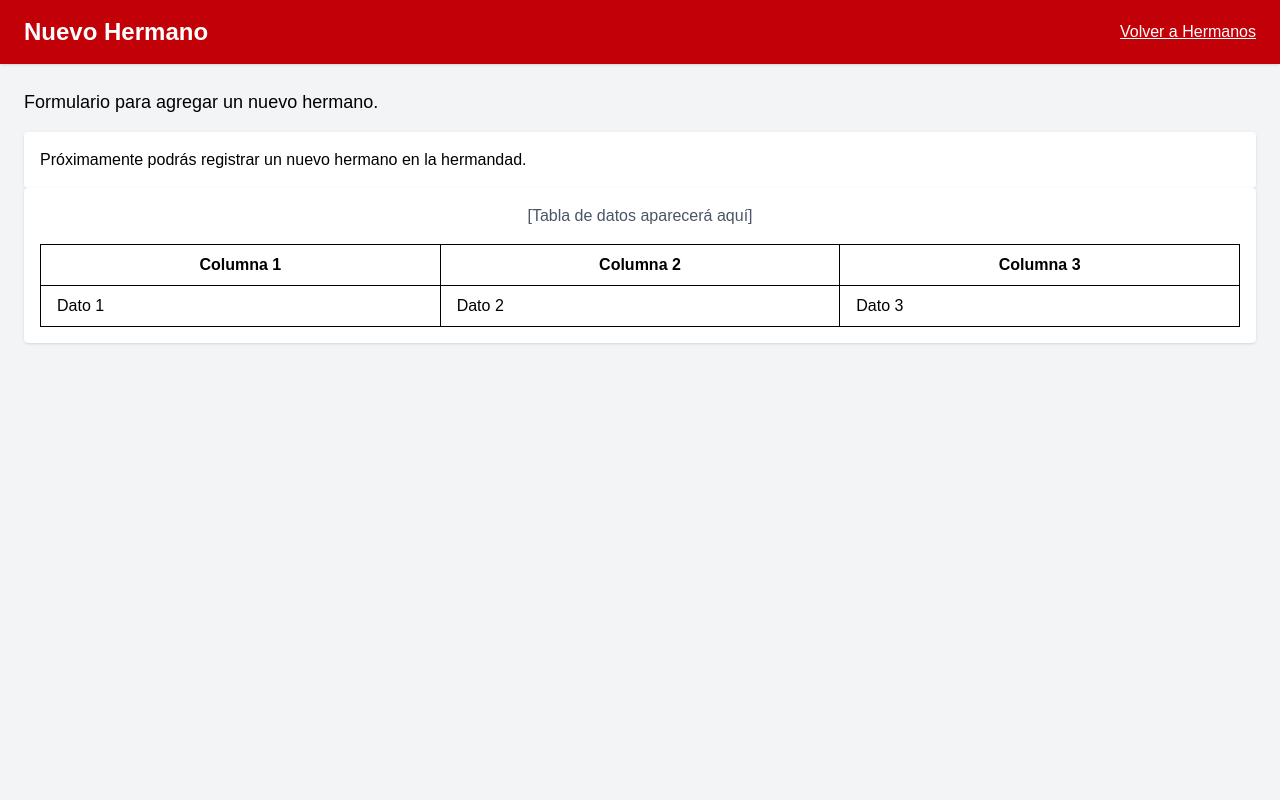
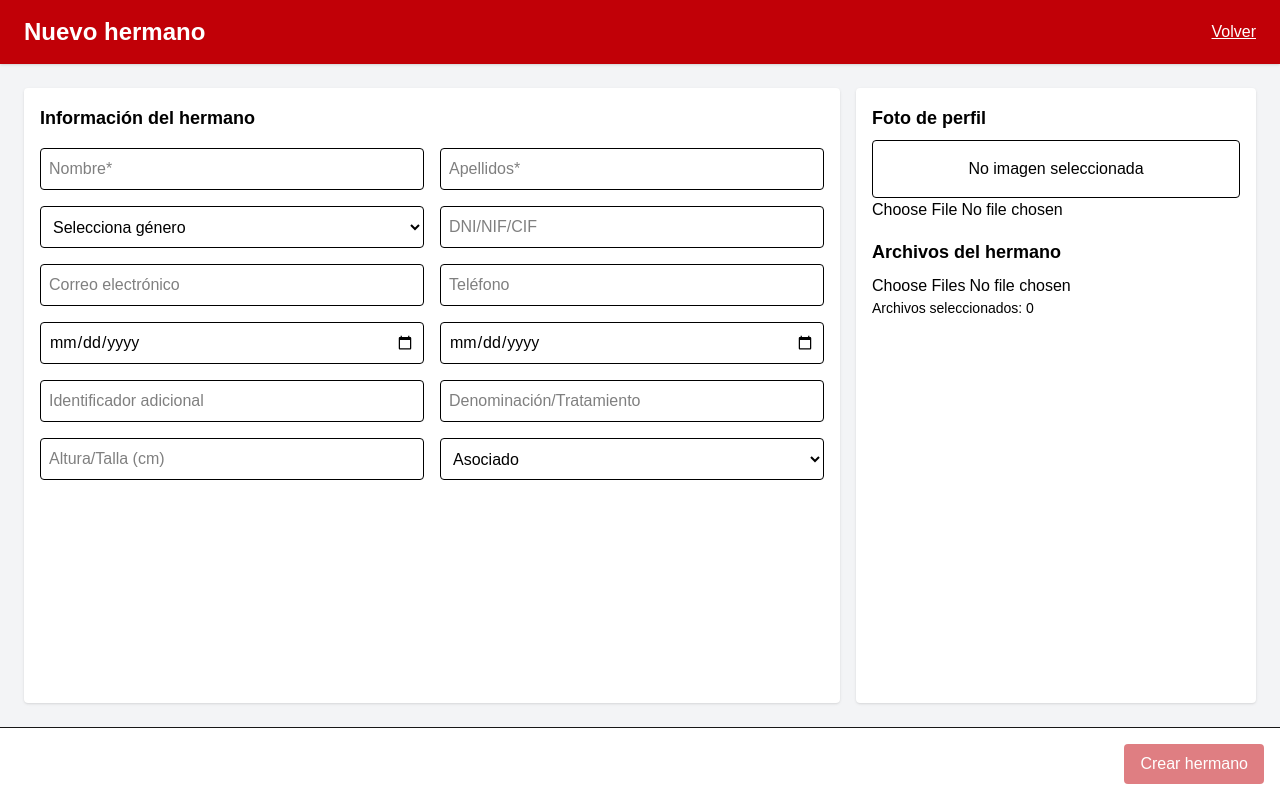
Before and after one commit to davdelpal1/HermandAPP, a Next.js app in the folder apps/web/: page /hermanos/nuevo in a window 1280 px wide. Built offline with nearby package versions, Linux system fonts and the light colour scheme.

Commit message:
Añadiendo creación de hermanos

```diff
--- a/apps/web/src/pages/hermanos/listado.tsx
+++ b/apps/web/src/pages/hermanos/listado.tsx
@@ -1,8 +1,44 @@
-import React from 'react';
+import React, { useEffect, useState } from 'react';
 import Link from 'next/link';
-import TablePlaceholder from '../../components/TablePlaceholder';
+import { collection, getDocs, query, orderBy } from 'firebase/firestore';
+import { db } from '../../lib/firebase';
 
-export default function ListadoPage() {
+interface Hermano {
+  id: string;
+  name: string;
+  email: string;
+  phone?: string;
+}
+
+export default function ListadoHermano() {
+  const [hermanos, setHermanos] = useState<Hermano[]>([]);
+  const [loading, setLoading] = useState(true);
+
+  useEffect(() => {
+    const fetchHermanos = async () => {
+      try {
+        const q = query(collection(db, 'hermanos'), orderBy('createdAt', 'desc'));
+        const querySnapshot = await getDocs(q);
+        const hermanosData: Hermano[] = [];
+        querySnapshot.forEach(doc => {
+          const data = doc.data();
+          hermanosData.push({
+            id: doc.id,
+            name: data.name,
+            email: data.email,
+            phone: data.phone
+          });
+        });
+        setHermanos(hermanosData);
+      } catch (error) {
+        console.error('Error al obtener hermanos:', error);
+      } finally {
+        setLoading(false);
+      }
+    };
+    fetchHermanos();
+  }, []);
+
   return (
     <div className="flex flex-col h-screen bg-gray-100">
       <header className="bg-red-700 text-white px-6 py-4 shadow flex items-center justify-between">
@@ -10,12 +46,28 @@ export default function ListadoPage() {
         <Link href="/hermanos" className="text-white underline">Volver a Hermanos</Link>
       </header>
       <main className="flex-1 p-6">
-        <p className="text-lg text-black">Aquí se mostrará un listado completo de los hermanos registrados en la hermandad.</p>
-        {/* Placeholder de tabla */}
-        <div className="mt-4 bg-white text-black rounded shadow p-4">
-          <p>Próximamente se mostrará una tabla con datos de los hermanos.</p>
-        </div>
-        <TablePlaceholder />
+        {loading ? (
+          <p>Cargando...</p>
+        ) : (
+          <table className="table-auto w-full bg-white rounded shadow">
+            <thead>
+              <tr>
+                <th className="border px-4 py-2">Nombre</th>
+                <th className="border px-4 py-2">Correo</th>
+                <th className="border px-4 py-2">Teléfono</th>
+              </tr>
+            </thead>
+            <tbody>
+              {hermanos.map(h => (
+                <tr key={h.id}>
+                  <td className="border px-4 py-2">{h.name}</td>
+                  <td className="border px-4 py-2">{h.email}</td>
+                  <td className="border px-4 py-2">{h.phone || '-'}</td>
+                </tr>
+              ))}
+            </tbody>
+          </table>
+        )}
       </main>
     </div>
   );
--- a/apps/web/src/pages/hermanos/nuevo.tsx
+++ b/apps/web/src/pages/hermanos/nuevo.tsx
@@ -1,21 +1,180 @@
-import React from 'react';
+import React, { useEffect, useState } from 'react';
 import Link from 'next/link';
-import TablePlaceholder from '../../components/TablePlaceholder';
+import Image from 'next/image';
+import { addDoc, collection, serverTimestamp } from 'firebase/firestore';
+import { db, storage } from '../../lib/firebase';
+import { ref, uploadBytes, getDownloadURL } from 'firebase/storage';
 
-export default function NuevoHermanoPage() {
+export default function NuevoHermano() {
+  const [form, setForm] = useState({
+    name: '',
+    lastName: '',
+    gender: '',
+    dni: '',
+    email: '',
+    phone: '',
+    admissionDate: '',
+    birthDate: '',
+    identifier: '',
+    denomination: '',
+    height: '',
+    type: 'Asociado',
+    avatarFile: null as File | null,
+    avatarUrl: '',
+    files: [] as File[]
+  });
+  const [saving, setSaving] = useState(false);
+  const [previewUrl, setPreviewUrl] = useState<string | null>(null);
+
+  const handleChange = (e: React.ChangeEvent<HTMLInputElement | HTMLSelectElement>) => {
+    const { name, value } = e.target;
+    setForm(prev => ({ ...prev, [name]: value }));
+  };
+
+  const handleAvatar = (e: React.ChangeEvent<HTMLInputElement>) => {
+    const file = e.target.files?.[0] || null;
+    setForm(prev => ({ ...prev, avatarFile: file }));
+    if (file) {
+      const url = URL.createObjectURL(file);
+      setPreviewUrl(url);
+    } else {
+      setPreviewUrl(null);
+    }
+  };
+
+  // Limpia el objeto URL cuando cambia el archivo o al desmontar
+  useEffect(() => {
+    return () => {
+      if (previewUrl) URL.revokeObjectURL(previewUrl);
+    };
+  }, [previewUrl]);
+
+  const handleFiles = (e: React.ChangeEvent<HTMLInputElement>) => {
+    const files = e.target.files ? Array.from(e.target.files) : [];
+    setForm(prev => ({ ...prev, files }));
+  };
+
+  const canSave = form.name && form.lastName && form.gender && form.type;
+
+  const handleSave = async () => {
+    if (!canSave) return;
+    try {
+      setSaving(true);
+      let avatarUrl = '';
+      if (form.avatarFile) {
+        const avatarRef = ref(storage, `hermanos/avatars/${form.avatarFile.name}`);
+        await uploadBytes(avatarRef, form.avatarFile);
+        avatarUrl = await getDownloadURL(avatarRef);
+      }
+
+      const fileUrls: string[] = [];
+      for (const file of form.files) {
+        const fileRef = ref(storage, `hermanos/files/${file.name}`);
+        await uploadBytes(fileRef, file);
+        const url = await getDownloadURL(fileRef);
+        fileUrls.push(url);
+      }
+
+      await addDoc(collection(db, 'hermanos'), {
+        ...form,
+        avatarUrl,
+        files: fileUrls,
+        createdAt: serverTimestamp()
+      });
+
+      alert('Hermano creado correctamente.');
+      setForm({
+        name: '',
+        lastName: '',
+        gender: '',
+        dni: '',
+        email: '',
+        phone: '',
+        admissionDate: '',
+        birthDate: '',
+        identifier: '',
+        denomination: '',
+        height: '',
+        type: 'Asociado',
+        avatarFile: null,
+        avatarUrl: '',
+        files: []
+      });
+    } catch (error) {
+      console.error('Error:', error);
+      alert('Ocurrió un error al guardar.');
+    } finally {
+      setSaving(false);
+    }
+  };
+
   return (
     <div className="flex flex-col h-screen bg-gray-100">
-      <header className="bg-red-700 text-white px-6 py-4 shadow flex items-center justify-between">
-        <h1 className="text-2xl font-bold">Nuevo Hermano</h1>
-        <Link href="/hermanos" className="text-white underline">Volver a Hermanos</Link>
+      <header className="bg-red-700 text-white px-6 py-4 shadow flex justify-between items-center">
+        <h1 className="text-2xl font-bold">Nuevo hermano</h1>
+        <Link href="/hermanos" className="text-white underline">Volver</Link>
       </header>
-      <main className="flex-1 p-6">
-        <p className="text-lg text-black">Formulario para agregar un nuevo hermano.</p>
-        <div className="mt-4 bg-white text-black rounded shadow p-4">
-          <p>Próximamente podrás registrar un nuevo hermano en la hermandad.</p>
+
+      <main className="flex-1 p-6 grid grid-cols-1 md:grid-cols-3 gap-4">
+        {/* Información del hermano */}
+        <div className="md:col-span-2 bg-white p-4 rounded shadow">
+          <h2 className="text-lg text-black font-bold mb-4">Información del hermano</h2>
+          <div className="grid text-black grid-cols-1 md:grid-cols-2 gap-4">
+            <input name="name" placeholder="Nombre*" value={form.name} onChange={handleChange} className="border text-black rounded p-2" />
+            <input name="lastName" placeholder="Apellidos*" value={form.lastName} onChange={handleChange} className="border text-black rounded p-2" />
+            <select name="gender" value={form.gender} onChange={handleChange} className="border text-black rounded p-2">
+              <option value="">Selecciona género</option>
+              <option value="Hombre">Hombre</option>
+              <option value="Mujer">Mujer</option>
+            </select>
+            <input name="dni" placeholder="DNI/NIF/CIF" value={form.dni} onChange={handleChange} className="border text-black rounded p-2" />
+            <input name="email" placeholder="Correo electrónico" value={form.email} onChange={handleChange} className="border text-black rounded p-2" />
+            <input name="phone" placeholder="Teléfono" value={form.phone} onChange={handleChange} className="border text-black rounded p-2" />
+            <input name="admissionDate" type="date" placeholder="Fecha de admisión" value={form.admissionDate} onChange={handleChange} className="border text-black rounded p-2" />
+            <input name="birthDate" type="date" placeholder="Fecha de nacimiento" value={form.birthDate} onChange={handleChange} className="border text-black rounded p-2" />
+            <input name="identifier" placeholder="Identificador adicional" value={form.identifier} onChange={handleChange} className="border text-black rounded p-2" />
+            <input name="denomination" placeholder="Denominación/Tratamiento" value={form.denomination} onChange={handleChange} className="border text-black rounded p-2" />
+            <input name="height" placeholder="Altura/Talla (cm)" value={form.height} onChange={handleChange} className="border text-black rounded p-2" />
+            <select name="type" value={form.type} onChange={handleChange} className="border text-black rounded p-2">
+              <option value="Asociado">Asociado</option>
+              <option value="Activo">Activo</option>
+              <option value="Aspirante">Aspirante</option>
+              <option value="Honorífico">Honorífico</option>
+            </select>
+          </div>
         </div>
-        <TablePlaceholder />
+
+        {/* Foto y Archivos */}
+        <div className="bg-white text-black p-4 rounded shadow flex flex-col gap-4">
+          <div>
+            <h2 className="text-lg text-black font-bold mb-2">Foto de perfil</h2>
+            {previewUrl ? (
+              <Image
+                src={previewUrl}
+                alt="Preview"
+                className="rounded text-black w-full h-auto mb-2"
+                width={300}
+                height={300}
+                style={{ objectFit: 'cover' }}
+              />
+            ) : (
+              <div className="border rounded p-4 text-center text-black">No imagen seleccionada</div>
+            )}
+            <input type="file" accept="image/*" onChange={handleAvatar} />
+          </div>
+          <div>
+            <h2 className="text-lg text-black font-bold mb-2">Archivos del hermano</h2>
+            <input type="file" multiple onChange={handleFiles} />
+            <p className="text-sm text-black">Archivos seleccionados: {form.files.length}</p>
+          </div>
+        </div>
       </main>
+
+      <footer className="p-4 bg-white border-t flex justify-end">
+        <button onClick={handleSave} disabled={!canSave || saving} className="bg-red-700 text-white px-4 py-2 rounded disabled:opacity-50">
+          {saving ? 'Guardando...' : 'Crear hermano'}
+        </button>
+      </footer>
     </div>
   );
 }
```
